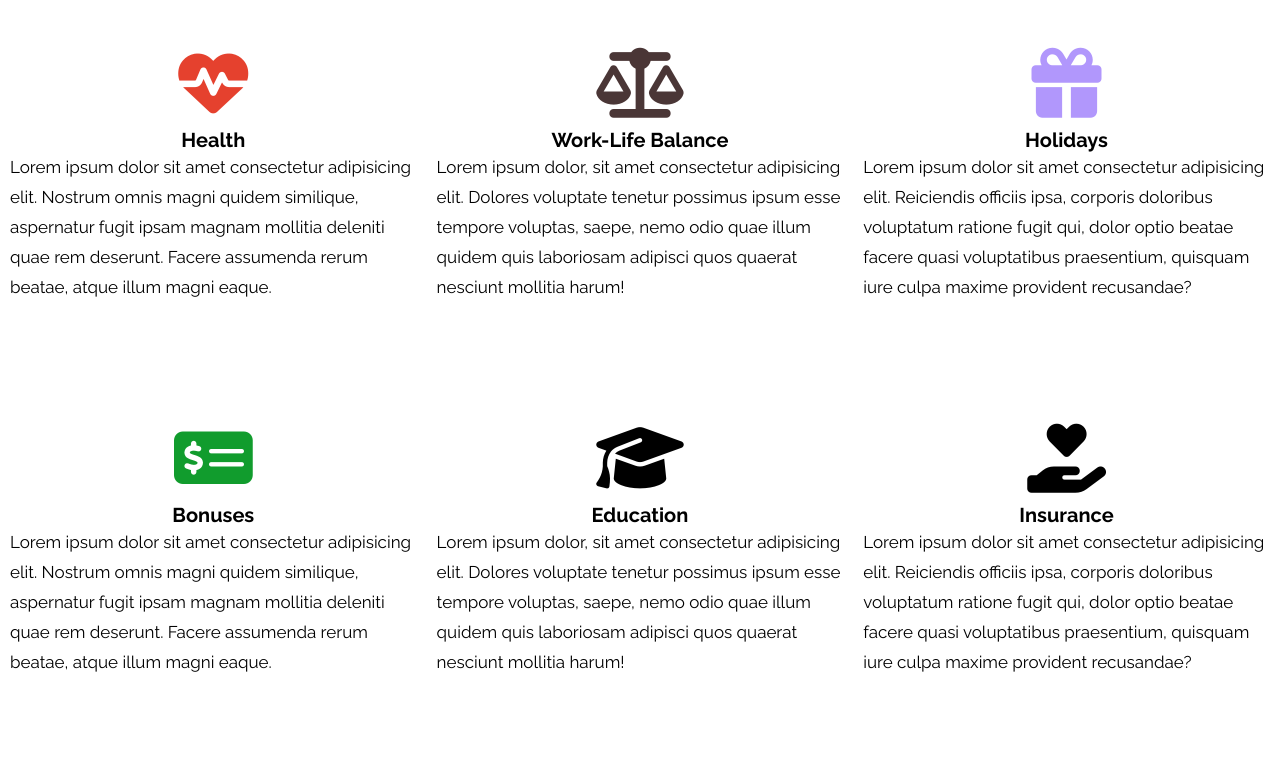
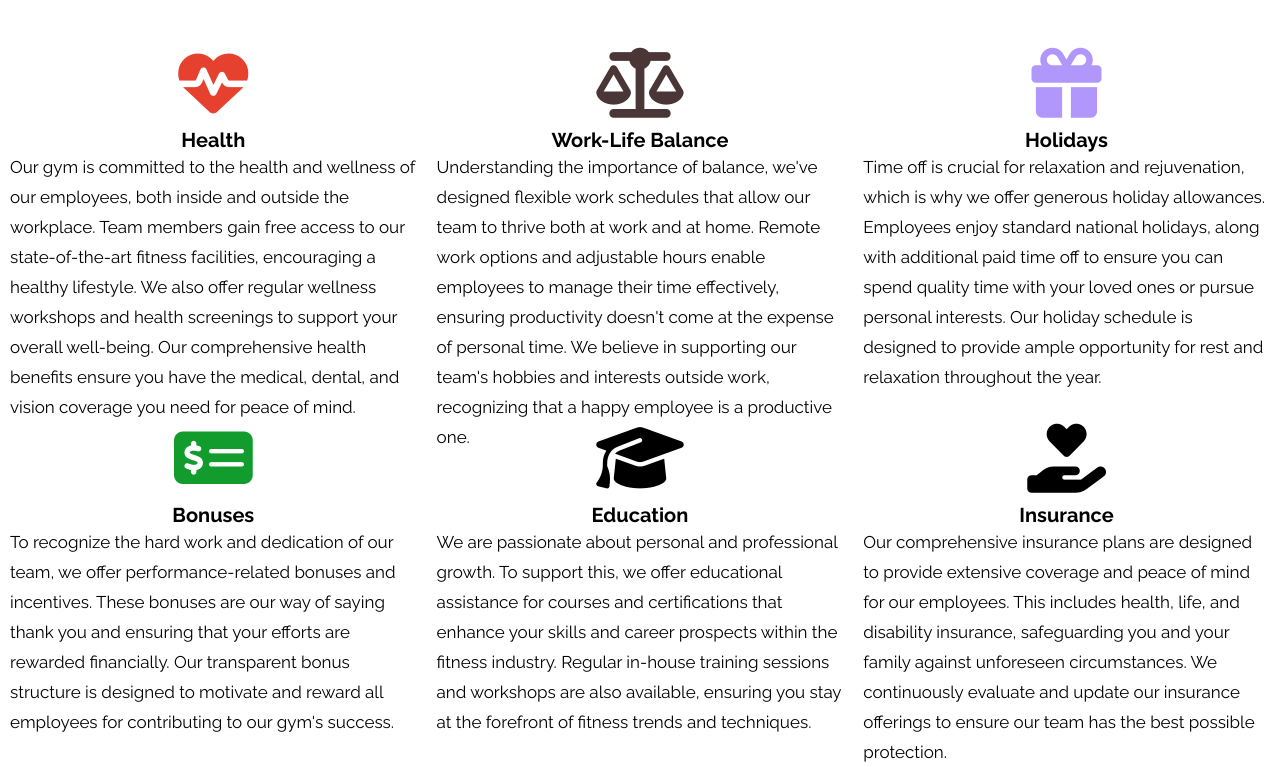
Before and after one commit to NickRessler/FBLA-STATES-PROJECT, a plain HTML site: page benefits.html in a window 1280 px wide. Shown: the part 179-946 px from the top of the page. Drawn offline with Linux system fonts and the light colour scheme.

Commit message:
Update benefits.html

```diff
--- a/benefits.html
+++ b/benefits.html
@@ -39,17 +39,17 @@
             <div class="benefits-column">
                 <i class="fa-solid fa-heart-pulse fa-2xl" style="color: #e5412e;"></i>
                 <h2>Health</h2>
-                <p>Lorem ipsum dolor sit amet consectetur adipisicing elit. Nostrum omnis magni quidem similique, aspernatur fugit ipsam magnam mollitia deleniti quae rem deserunt. Facere assumenda rerum beatae, atque illum magni eaque.</p>
+                <p>Our gym is committed to the health and wellness of our employees, both inside and outside the workplace. Team members gain free access to our state-of-the-art fitness facilities, encouraging a healthy lifestyle. We also offer regular wellness workshops and health screenings to support your overall well-being. Our comprehensive health benefits ensure you have the medical, dental, and vision coverage you need for peace of mind.</p>
             </div>
             <div class="benefits-column">
                 <i class="fa-solid fa-scale-balanced fa-2xl" style="color: #4a3636;"></i>
                 <h2>Work-Life Balance</h2>
-                <p>Lorem ipsum dolor, sit amet consectetur adipisicing elit. Dolores voluptate tenetur possimus ipsum esse tempore voluptas, saepe, nemo odio quae illum quidem quis laboriosam adipisci quos quaerat nesciunt mollitia harum!</p>
+                <p>Understanding the importance of balance, we've designed flexible work schedules that allow our team to thrive both at work and at home. Remote work options and adjustable hours enable employees to manage their time effectively, ensuring productivity doesn't come at the expense of personal time. We believe in supporting our team's hobbies and interests outside work, recognizing that a happy employee is a productive one.</p>
             </div>
             <div class="benefits-column">
                 <i class="fa-solid fa-gift fa-2xl" style="color: #B197FC;"></i>
                 <h2>Holidays</h2>
-                <p>Lorem ipsum dolor sit amet consectetur adipisicing elit. Reiciendis officiis ipsa, corporis doloribus voluptatum ratione fugit qui, dolor optio beatae facere quasi voluptatibus praesentium, quisquam iure culpa maxime provident recusandae?</p>
+                <p>Time off is crucial for relaxation and rejuvenation, which is why we offer generous holiday allowances. Employees enjoy standard national holidays, along with additional paid time off to ensure you can spend quality time with your loved ones or pursue personal interests. Our holiday schedule is designed to provide ample opportunity for rest and relaxation throughout the year.</p>
             </div>
         </div>
 
@@ -57,17 +57,25 @@
             <div class="benefits-column">
                 <i class="fa-solid fa-money-check-dollar fa-2xl" style="color: #119c2d;"></i>
                 <h2>Bonuses</h2>
-                <p>Lorem ipsum dolor sit amet consectetur adipisicing elit. Nostrum omnis magni quidem similique, aspernatur fugit ipsam magnam mollitia deleniti quae rem deserunt. Facere assumenda rerum beatae, atque illum magni eaque.</p>
+                <p>To recognize the hard work and dedication of our team, we offer performance-related bonuses and incentives. These bonuses are our way of saying thank you and ensuring that your efforts are rewarded financially. Our transparent bonus structure is designed to motivate and reward all employees for contributing to our gym's success.</p>
             </div>
             <div class="benefits-column">
                 <i class="fa-solid fa-graduation-cap fa-2xl" style="color: #000000;"></i>
                 <h2>Education</h2>
-                <p>Lorem ipsum dolor, sit amet consectetur adipisicing elit. Dolores voluptate tenetur possimus ipsum esse tempore voluptas, saepe, nemo odio quae illum quidem quis laboriosam adipisci quos quaerat nesciunt mollitia harum!</p>
+                <p>We are passionate about personal and professional growth. To support this, we offer educational assistance for courses and certifications that enhance your skills and career prospects within the fitness industry. Regular in-house training sessions and workshops are also available, ensuring you stay at the forefront of fitness trends and techniques.</p>
             </div>
             <div class="benefits-column">
                 <i class="fa-solid fa-hand-holding-heart fa-2xl"></i>
                 <h2>Insurance</h2>
-                <p>Lorem ipsum dolor sit amet consectetur adipisicing elit. Reiciendis officiis ipsa, corporis doloribus voluptatum ratione fugit qui, dolor optio beatae facere quasi voluptatibus praesentium, quisquam iure culpa maxime provident recusandae?</p>
+                <p>Our comprehensive insurance plans are designed to provide extensive coverage and peace of mind for our employees. This includes health, life, and disability insurance, safeguarding you and your family against unforeseen circumstances. We continuously evaluate and update our insurance offerings to ensure our team has the best possible protection.
+
+
+
+
+
+
+
+</p>
             </div>
         </div>
 
```
